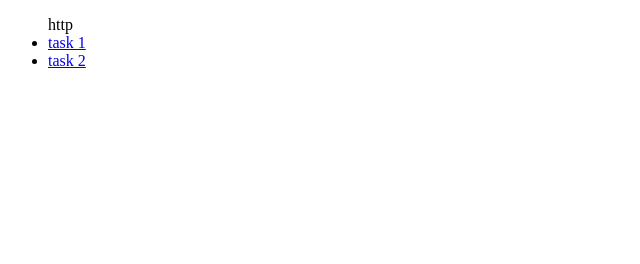
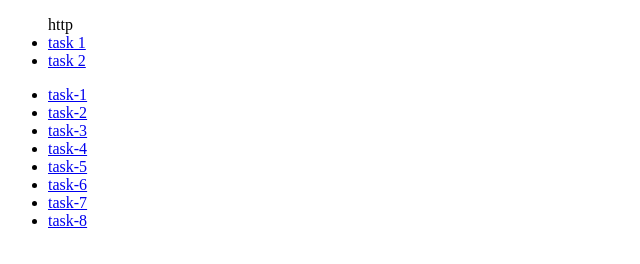
Before and after one commit to Stanislav-Lysenko/FE, a plain HTML site: page index.html in a window 1280 px wide. Shown: the whole page, without its empty margins (0-640 px from the left). Drawn offline with Linux system fonts and the light colour scheme.

Commit message:
Update index.html

```diff
--- a/index.html
+++ b/index.html
@@ -9,5 +9,15 @@
 		<li><a href="/FE/http/task-1/wireshark-lab.txt">task 1</a></li>
 		<li><a href="/FE/http/task-2/index.js">task 2</a></li>
 	</ul>
+	<ul>
+		<li><a href="/FE/html+css/task-1/">task-1</a></li>
+		<li><a href="/FE/html+css/task-2/">task-2</a></li>
+		<li><a href="/FE/html+css/task-3/index.html">task-3</a></li>
+		<li><a href="/FE/html+css/task-4/index.html">task-4</a></li>
+		<li><a href="/FE/html+css/task-5/index.html">task-5</a></li>
+		<li><a href="/FE/html+css/task-6/index.html">task-6</a></li>
+		<li><a href="/FE/html+css/task-7/index.html">task-7</a></li>
+		<li><a href="/FE/html+css/task-8/index.html">task-8</a></li>
+	</ul>
 </body>
 </html>
```
